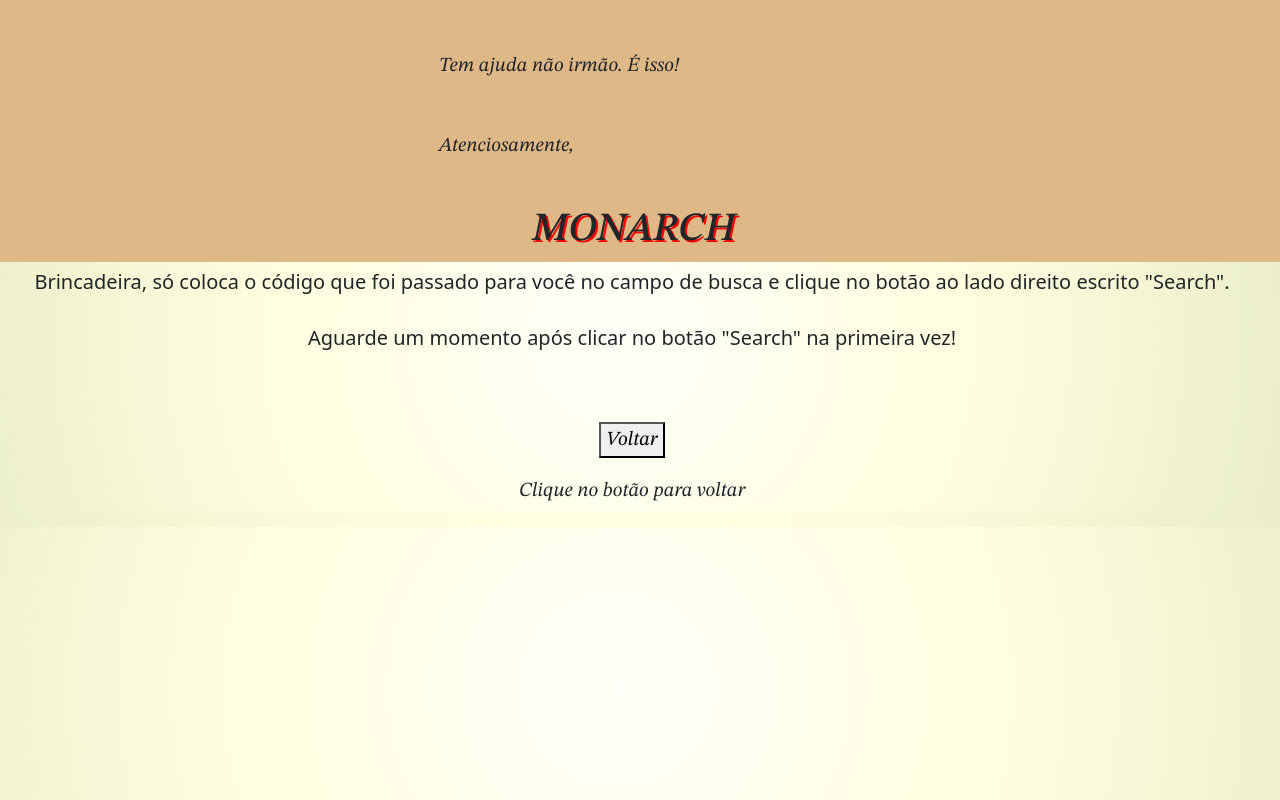
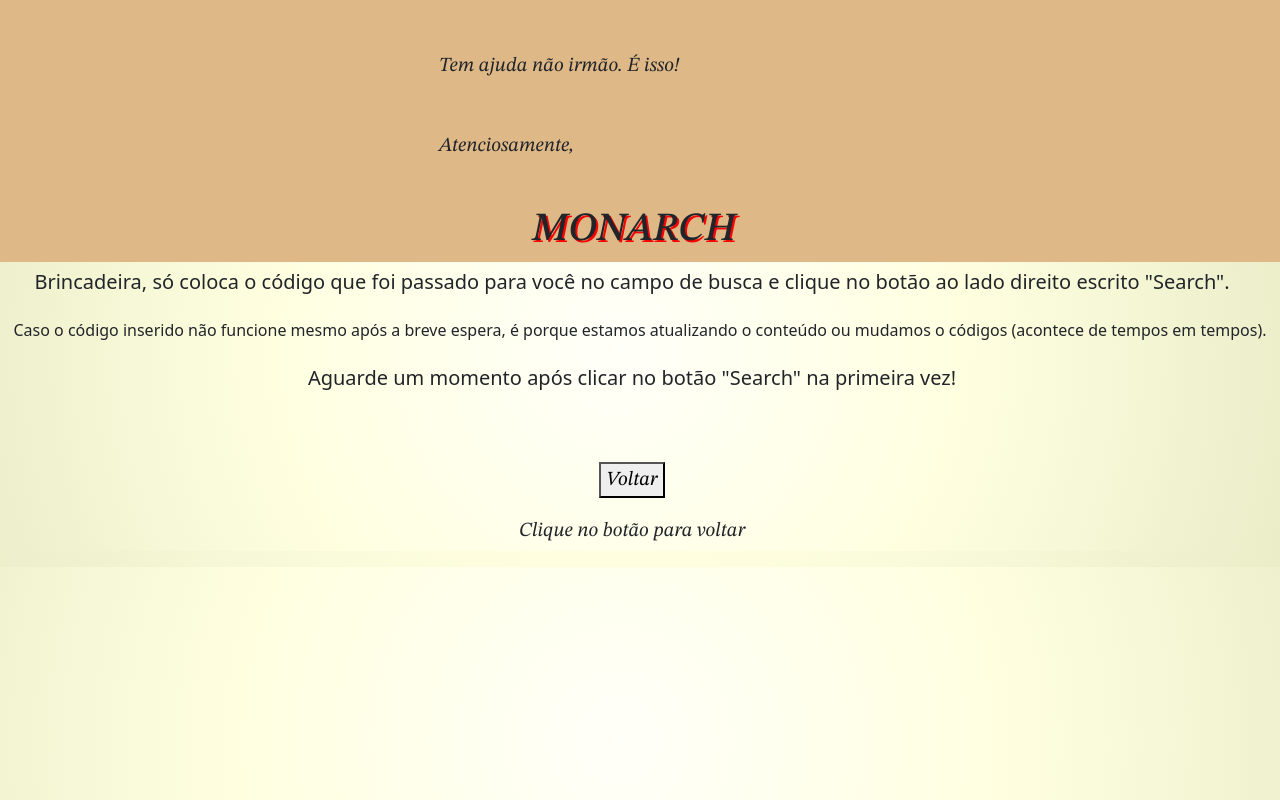
Before and after one commit to MaxNikollasSilvaSouza/Monarch_Front, an Angular app: page /ajuda in a window 1280 px wide. Built offline with nearby package versions, Linux system fonts and the light colour scheme.

Commit message:
[Max - Versão 1.2]

```diff
--- a/src/app/ajuda/ajuda.component.html
+++ b/src/app/ajuda/ajuda.component.html
@@ -20,8 +20,9 @@
         </div>
     </div>
 </div>
-<body  class="corpo" style="text-align: center;">
+<body  class="corpo" style="text-align: center; word-wrap: break-word;">
     <p class="navbar-brand">Brincadeira, só coloca o código que foi passado para você no campo de busca e clique no botão ao lado direito escrito "Search".</p>
+    <p>Caso o código inserido não funcione mesmo após a breve espera, é porque estamos atualizando o conteúdo ou mudamos o códigos (acontece de tempos em tempos).</p>
     <p class="navbar-brand">Aguarde um momento após clicar no botão "Search" na primeira vez!</p>
     <div class="div_voltar">
     <a  class="navbar-brand" href="/"><button >Voltar</button></a>
```
